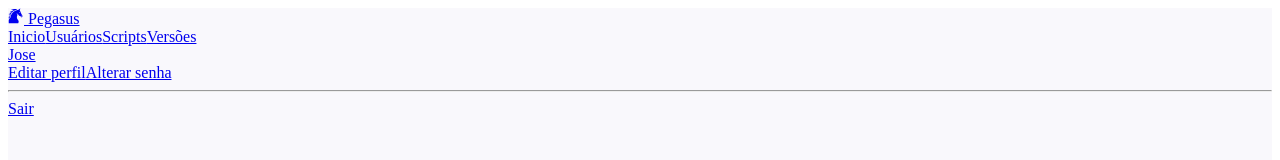
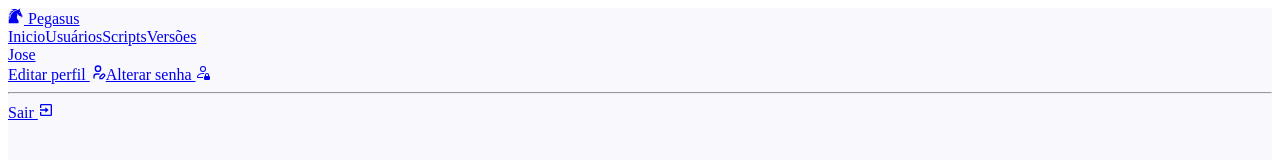
Before and after one commit to GitTec/version_controller_next, a Next.js app: page / in a window 1280 px wide. Both pictures are taken after a click on the button "Jose". Shown: the top 160 px of the page. Built offline with nearby package versions, Linux system fonts and the light colour scheme.

Commit message:
Alteracao de icones

```diff
--- a/src/components/header/index.tsx
+++ b/src/components/header/index.tsx
@@ -1,5 +1,8 @@
 import { Navbar, Container, Nav, NavDropdown } from "react-bootstrap";
 import { GiHorseHead } from "react-icons/gi"
+import { TbUserEdit } from "react-icons/tb"
+import { BsPersonLock } from "react-icons/bs"
+import { BiExit } from "react-icons/bi"
 
 export function Header() {
     //Aqui crio minha barra de navegação padrão, utilizando os componentes do bootstrap
@@ -15,12 +18,10 @@ export function Header() {
 
             <Navbar.Collapse className="justify-content-end">
                 <NavDropdown title="Jose" id="basic-nav-dropdown">
-                    <NavDropdown.Item href="#">Editar perfil</NavDropdown.Item>
-                    <NavDropdown.Item href="#">Alterar senha</NavDropdown.Item>
+                    <NavDropdown.Item href="#">Editar perfil <TbUserEdit /></NavDropdown.Item>
+                    <NavDropdown.Item href="#">Alterar senha <BsPersonLock /></NavDropdown.Item>
                     <NavDropdown.Divider />
-                    <NavDropdown.Item href="#action/3.4">
-                        Sair
-                    </NavDropdown.Item>
+                    <NavDropdown.Item href="#action/3.4">Sair <BiExit /></NavDropdown.Item>
                 </NavDropdown>
             </Navbar.Collapse>
         </Container>
```
Also changed, not shown: 1 other file (tests, documents, lock files or other folders).
